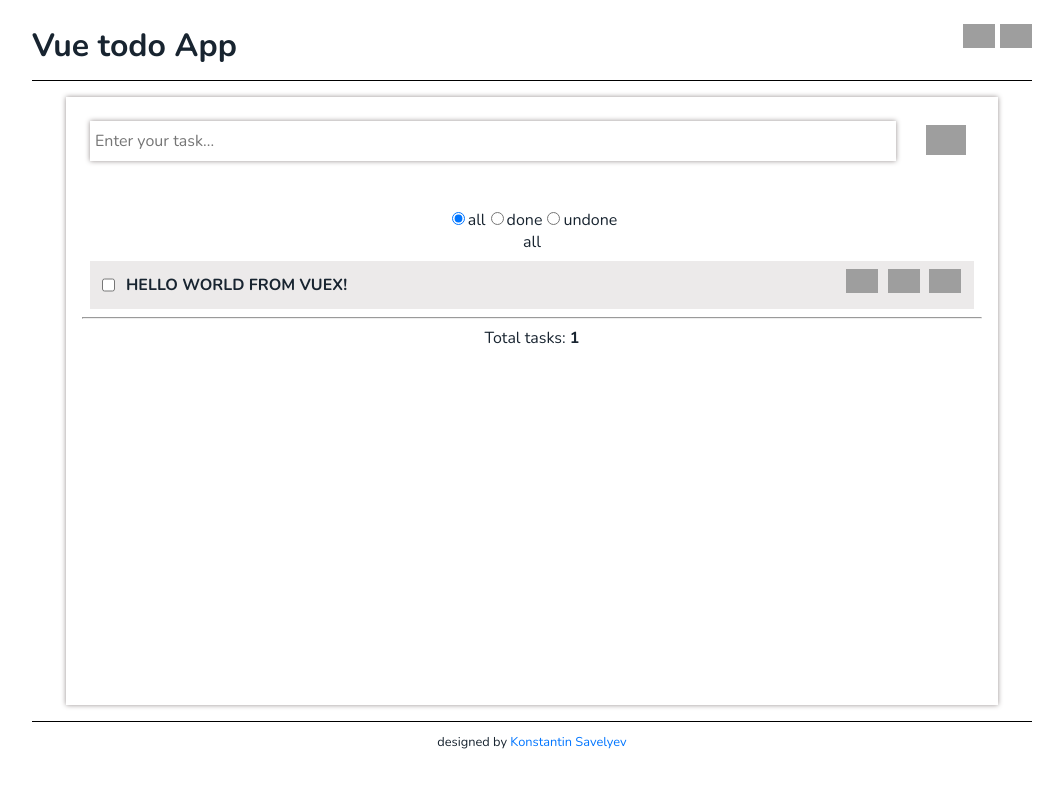
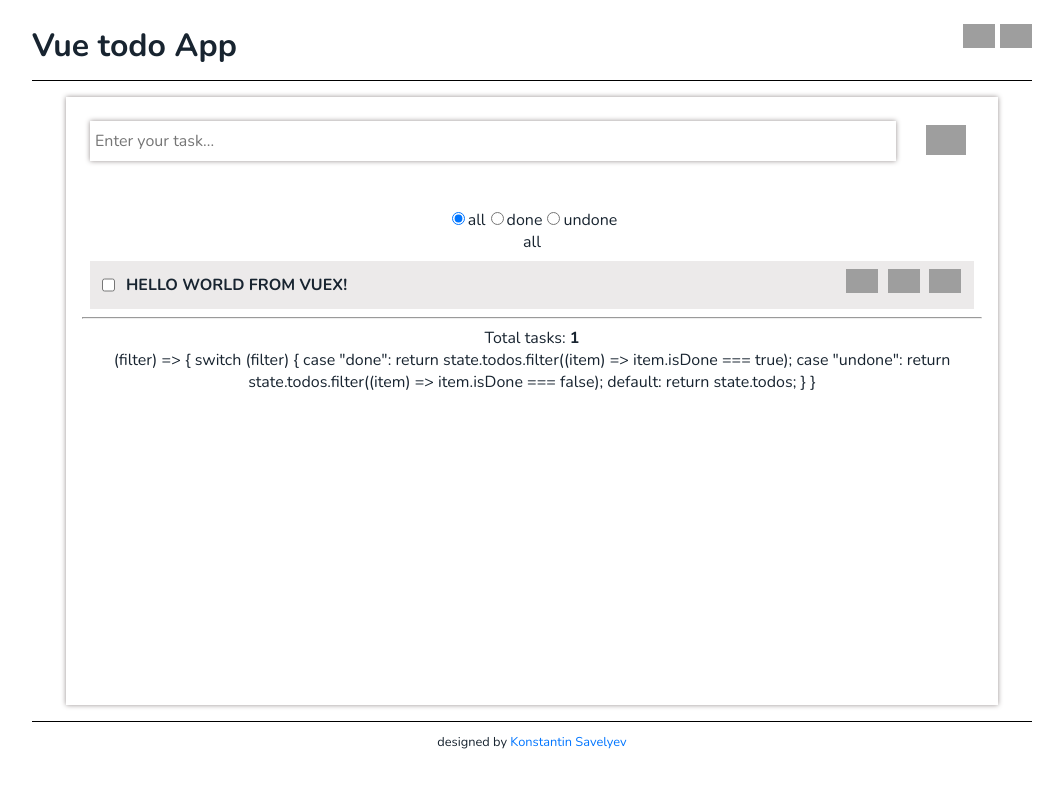
Before and after one commit to Konton022/vue-todo-list-app, a Vue app: page /todoapp in a window 1280 px wide. Shown: the top 788 px of the page, without its empty margins (108-1171 px from the left). Built offline with nearby package versions, Linux system fonts and the light colour scheme; grey boxes are pictures that could not be loaded.

Commit message:
added filter getter

```diff
--- a/src/components/TodoList.vue
+++ b/src/components/TodoList.vue
@@ -28,6 +28,8 @@
 			</li>
 		</ul>
 		<div v-else class="todo__empty_block">Nothing to do. Add new task!</div>
+
+		<div class="temp">{{filteredTodos}}</div>
 </template>
 <script>
 import TodoItem from "@/components/TodoItem.vue"
@@ -54,9 +56,6 @@ export default {
 			const toIndex = this.allTodos.findIndex(item => item.id === id);
 			this.setDraggedState([fromIndex, toIndex])
 		},
-		// setFilteredTodos(filter){
-		// 	filteredTodos(filter)
-		// }
 	},
 	computed: {
 		...mapGetters([
--- a/src/store/index.js
+++ b/src/store/index.js
@@ -80,12 +80,12 @@ const store = createStore({
         allTodosCounter(state) {
             return state.todos.length;
         },
-        filteredTodos(state, filter){
+        filteredTodos: state => filter => {
             switch (filter) {
                 case "done":
                         return state.todos.filter(item => item.isDone === true)
                 case "undone":
-                    return state.todos.filter(item => item.isDone === true)
+                    return state.todos.filter(item => item.isDone === false)
                 default:
                     return state.todos
             }
```
